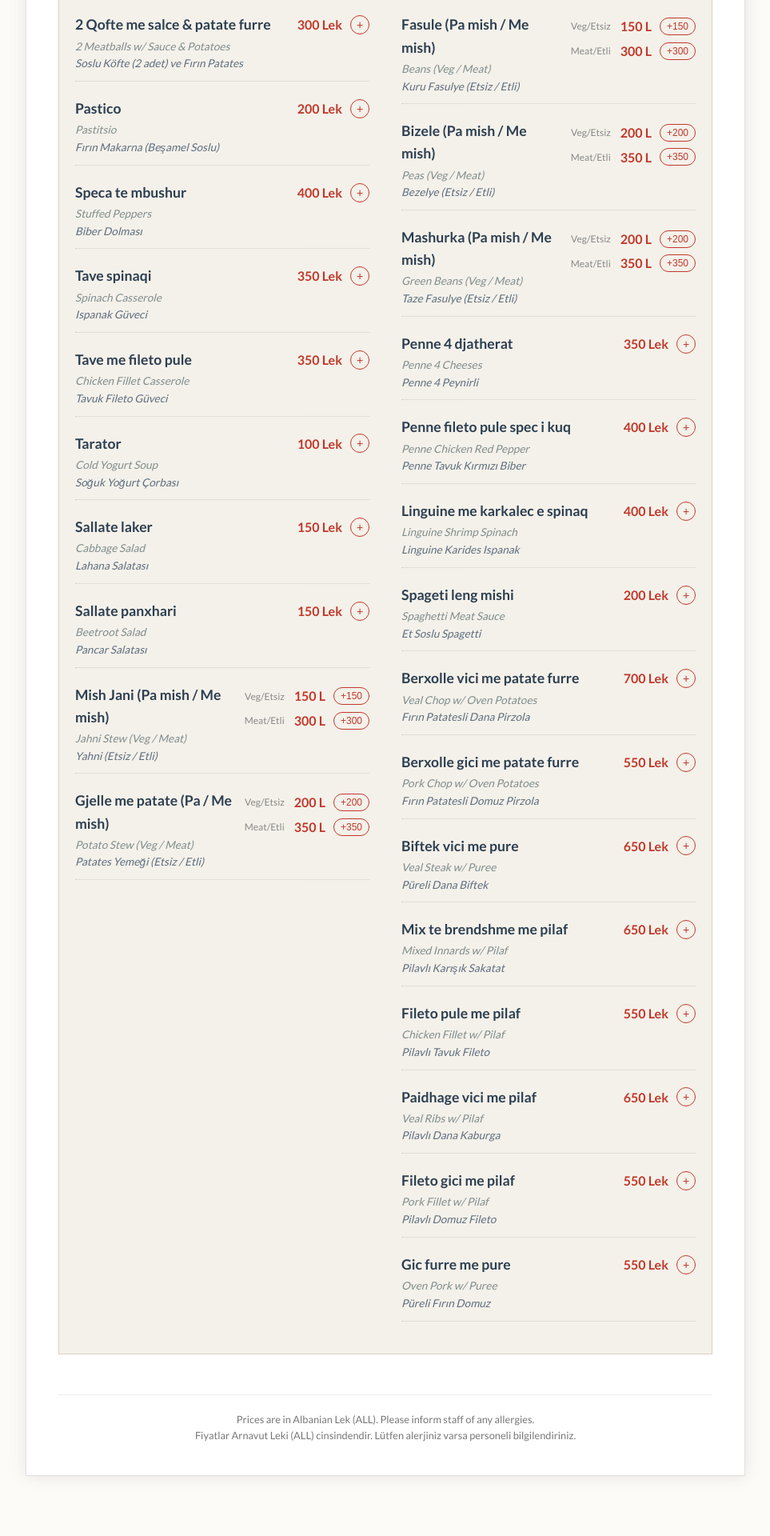
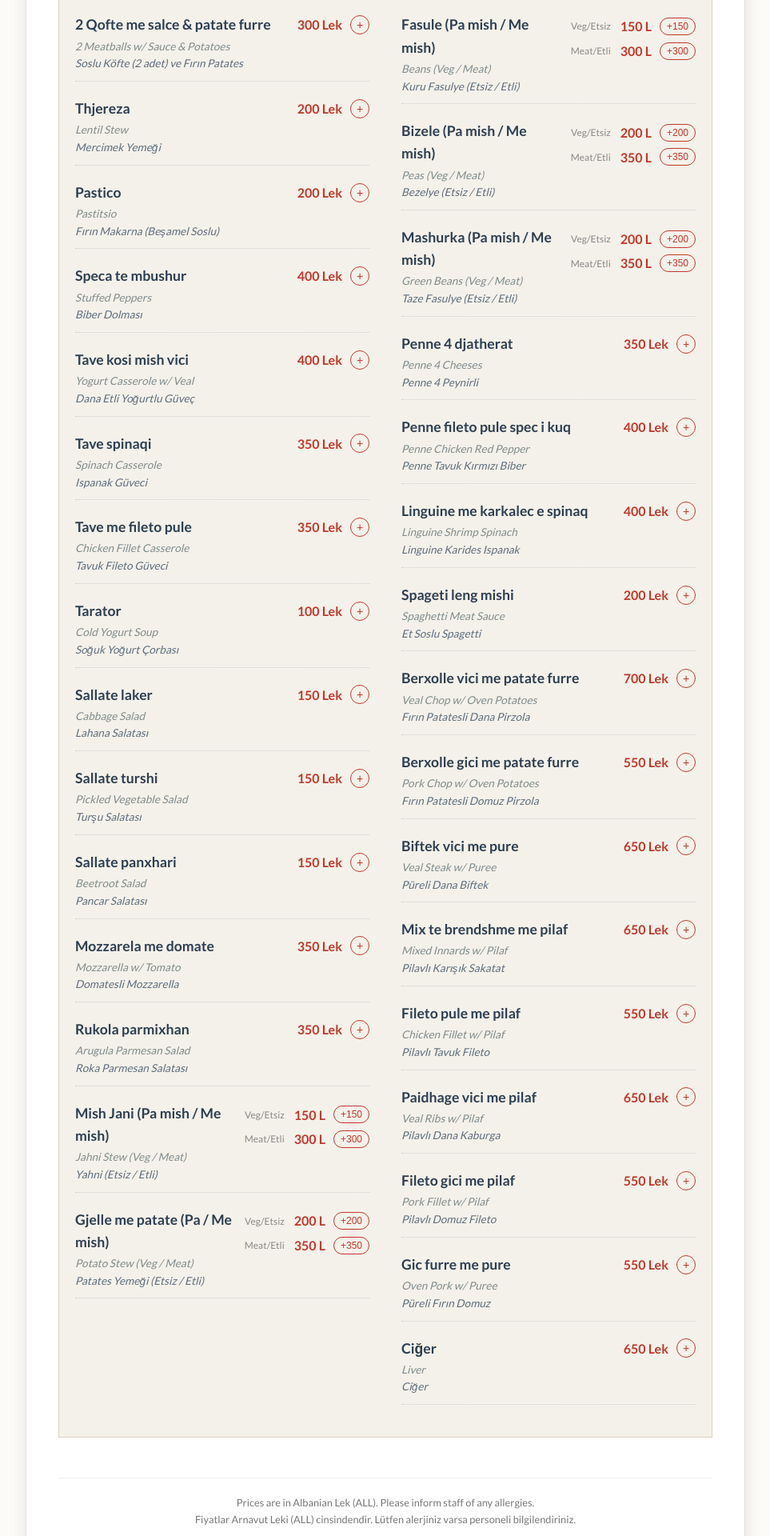
Before and after one commit to okturan/fieri-menu, a React (Vite) app: page / in a window 1280 px wide. Shown: the part 3940-5860 px from the top of the page at 80% size, without its empty margins (158-1121 px from the left). Built offline with nearby package versions, Linux system fonts and the light colour scheme; a web font is replaced by a local one.

Commit message:
Add new items to daily menu
- Add Thjereza (Lentil Stew) 200 lek
- Add Tave kosi mish vici (Yogurt Casserole w/ Veal) 400 lek
- Add Sallate turshi (Pickled Vegetable Salad) 150 lek
- Add Mozzarela me domate 350 lek
- Add Rukola parmixhan 350 lek
- Add Ciğer (Liver) 650 lek

```diff
--- a/src/data/menuData.js
+++ b/src/data/menuData.js
@@ -178,13 +178,18 @@ export const menuSections = {
 export const dailyMenuItems = {
   left: [
     { nameSq: "2 Qofte me salce & patate furre", nameEn: "2 Meatballs w/ Sauce & Potatoes", nameTr: "Soslu Köfte (2 adet) ve Fırın Patates", searchTags: "qofte meatballs kofte", price: 300 },
+    { nameSq: "Thjereza", nameEn: "Lentil Stew", nameTr: "Mercimek Yemeği", searchTags: "thjereza lentil mercimek", price: 200 },
     { nameSq: "Pastico", nameEn: "Pastitsio", nameTr: "Fırın Makarna (Beşamel Soslu)", searchTags: "pastico pastitsio firin makarna", price: 200 },
     { nameSq: "Speca te mbushur", nameEn: "Stuffed Peppers", nameTr: "Biber Dolması", searchTags: "speca peppers dolma", price: 400 },
+    { nameSq: "Tave kosi mish vici", nameEn: "Yogurt Casserole w/ Veal", nameTr: "Dana Etli Yoğurtlu Güveç", searchTags: "tave kosi yogurt veal dana", price: 400 },
     { nameSq: "Tave spinaqi", nameEn: "Spinach Casserole", nameTr: "Ispanak Güveci", searchTags: "tave spinaqi spinach casserole ispanak", price: 350 },
     { nameSq: "Tave me fileto pule", nameEn: "Chicken Fillet Casserole", nameTr: "Tavuk Fileto Güveci", searchTags: "tave pule chicken casserole tavuk", price: 350 },
     { nameSq: "Tarator", nameEn: "Cold Yogurt Soup", nameTr: "Soğuk Yoğurt Çorbası", searchTags: "tarator yogurt soup cacik", price: 100 },
     { nameSq: "Sallate laker", nameEn: "Cabbage Salad", nameTr: "Lahana Salatası", searchTags: "sallate laker cabbage lahana", price: 150 },
+    { nameSq: "Sallate turshi", nameEn: "Pickled Vegetable Salad", nameTr: "Turşu Salatası", searchTags: "sallate turshi pickled tursu", price: 150 },
     { nameSq: "Sallate panxhari", nameEn: "Beetroot Salad", nameTr: "Pancar Salatası", searchTags: "sallate panxhari beetroot pancar", price: 150 },
+    { nameSq: "Mozzarela me domate", nameEn: "Mozzarella w/ Tomato", nameTr: "Domatesli Mozzarella", searchTags: "mozzarela mozzarella domate tomato", price: 350 },
+    { nameSq: "Rukola parmixhan", nameEn: "Arugula Parmesan Salad", nameTr: "Roka Parmesan Salatası", searchTags: "rukola arugula roka parmesan", price: 350 },
     {
       nameSq: "Mish Jani (Pa mish / Me mish)",
       nameEn: "Jahni Stew (Veg / Meat)",
@@ -249,5 +254,6 @@ export const dailyMenuItems = {
     { nameSq: "Paidhage vici me pilaf", nameEn: "Veal Ribs w/ Pilaf", nameTr: "Pilavlı Dana Kaburga", searchTags: "paidhage ribs kaburga", price: 650 },
     { nameSq: "Fileto gici me pilaf", nameEn: "Pork Fillet w/ Pilaf", nameTr: "Pilavlı Domuz Fileto", searchTags: "fileto gici pork domuz", price: 550 },
     { nameSq: "Gic furre me pure", nameEn: "Oven Pork w/ Puree", nameTr: "Püreli Fırın Domuz", searchTags: "gic furre pork domuz", price: 550 },
+    { nameSq: "Ciğer", nameEn: "Liver", nameTr: "Ciğer", searchTags: "ciger liver karaciğer", price: 650 },
   ]
 };
```
